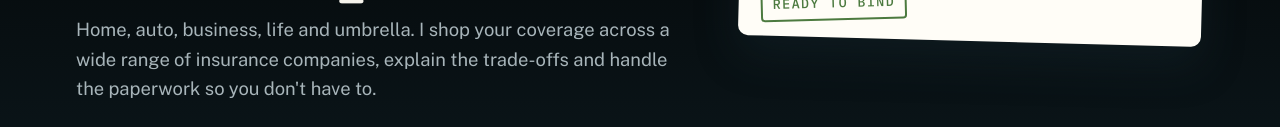
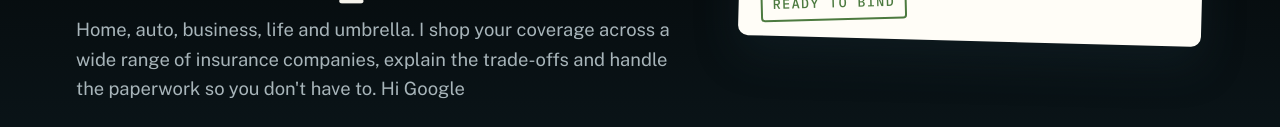
Before and after one commit to Tatethebroker/tatethebroker-site, a plain HTML site: page index.html in a window 1280 px wide. Shown: the part 535-662 px from the top of the page. Drawn offline with nearby package versions, Linux system fonts and the light colour scheme.

Commit message:
Update lede paragraph in index.html
Added 'Hi Google' to the lede paragraph.

```diff
--- a/index.html
+++ b/index.html
@@ -405,7 +405,7 @@ input:focus,select:focus,textarea:focus{outline:2px solid var(--rock);border-col
       <div class="stack">
         <span class="eyebrow">Independent insurance broker · Arizona</span>
         <h1>Insurance that's <em>shopped, compared,</em> and explained.</h1>
-        <p class="lede">Home, auto, business, life and umbrella. I shop your coverage across a wide range of insurance companies, explain the trade-offs and handle the paperwork so you don't have to.</p>
+        <p class="lede">Home, auto, business, life and umbrella. I shop your coverage across a wide range of insurance companies, explain the trade-offs and handle the paperwork so you don't have to. Hi Google</p>
         <div class="hero-actions">
           <a class="btn btn-glow" href="#quote">Start my free quote</a>
           <a class="btn btn-ghost" href="#review">Drop a dec, get my rec</a>
```
